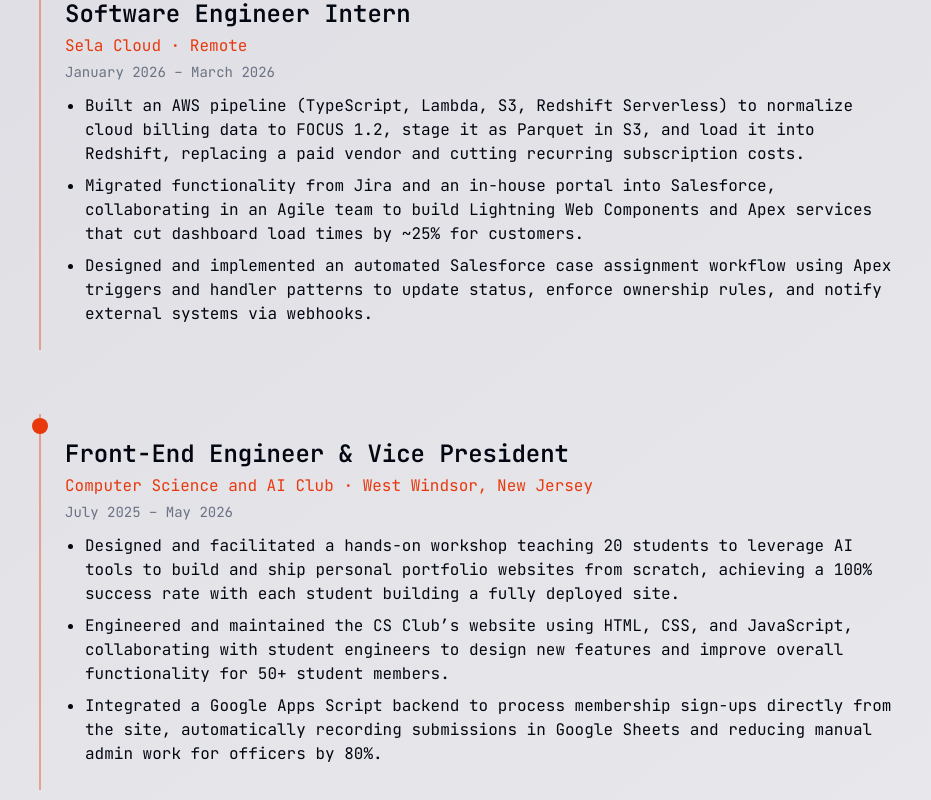
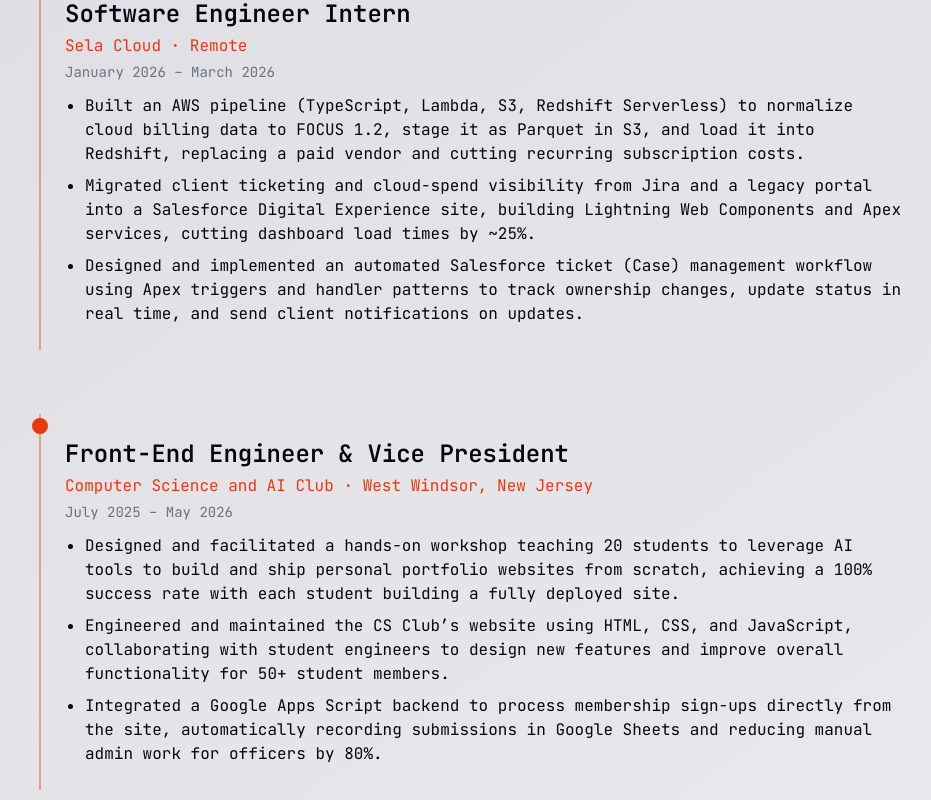
Before and after one commit to AJ-Carp/Portfolio-Website, a Next.js app: page / in a window 1280 px wide. Shown: the part 1046-1846 px from the top of the page, without its empty margins (169-1100 px from the left). Built offline with nearby package versions, Linux system fonts and the light colour scheme; a web font is replaced by a local one.

Commit message:
resume updated

```diff
--- a/components/navPages/Experience.tsx
+++ b/components/navPages/Experience.tsx
@@ -12,8 +12,8 @@
     date: "January 2026 – March 2026",
     bullets: [
       "Built an AWS pipeline (TypeScript, Lambda, S3, Redshift Serverless) to normalize cloud billing data to FOCUS 1.2, stage it as Parquet in S3, and load it into Redshift, replacing a paid vendor and cutting recurring subscription costs.",
-      "Migrated functionality from Jira and an in-house portal into Salesforce, collaborating in an Agile team to build Lightning Web Components and Apex services that cut dashboard load times by ~25% for customers.",
-      "Designed and implemented an automated Salesforce case assignment workflow using Apex triggers and handler patterns to update status, enforce ownership rules, and notify external systems via webhooks.",
+      "Migrated client ticketing and cloud-spend visibility from Jira and a legacy portal into a Salesforce Digital Experience site, building Lightning Web Components and Apex services, cutting dashboard load times by ~25%.",
+      "Designed and implemented an automated Salesforce ticket (Case) management workflow using Apex triggers and handler patterns to track ownership changes, update status in real time, and send client notifications on updates.",
     ],
   },
   {
```
Also changed, not shown: 1 other file (tests, documents, lock files or other folders).
